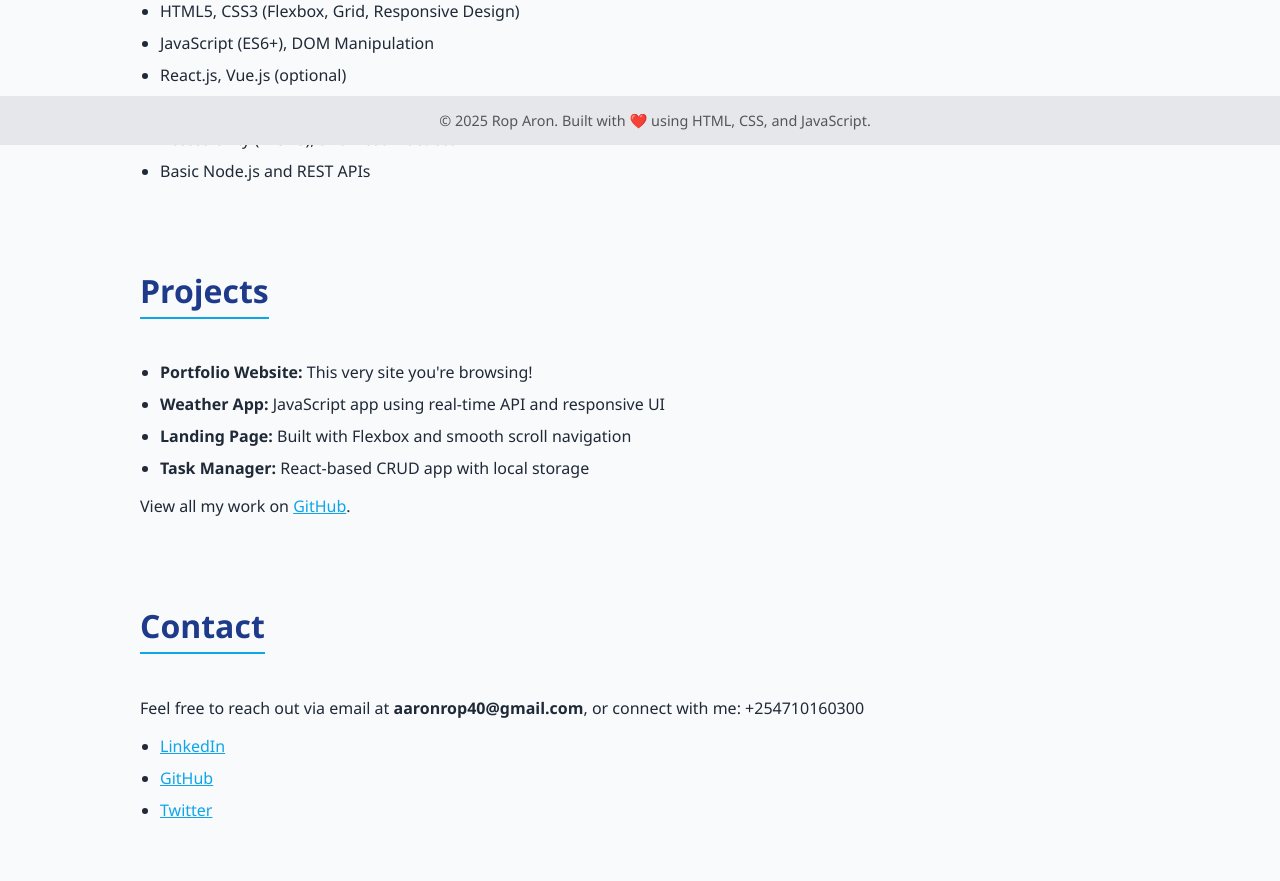
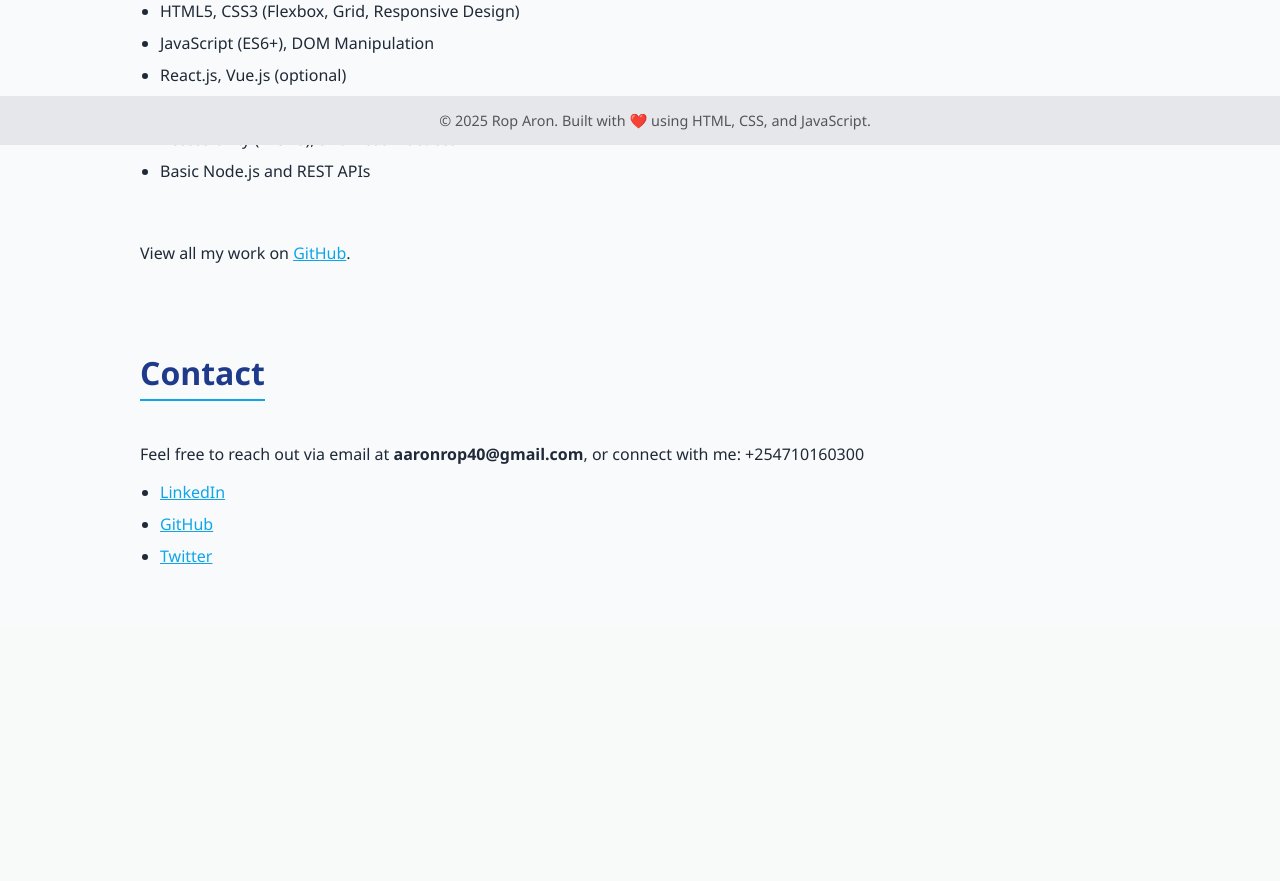
Before and after one commit to roparon/Flask_Task_App, a Flask app: template app/templates/griev.html in a window 1280 px wide. Shown: the part 655-1536 px from the top of the page. After the commit the page ends 1219 px from the top, so only its background shows below. Run offline with Flask 3, Linux system fonts and the light colour scheme; the template is opened without the code that fills it, so the values that code supplies are empty.

Commit message:
innitial commit

```diff
--- a/app/templates/griev.html
+++ b/app/templates/griev.html
@@ -153,14 +153,6 @@
     </section>
 
     <section id="projects">
-      <h2>Projects</h2>
-      <ul>
-        <li><strong>Portfolio Website:</strong> This very site you're browsing!</li>
-        <li><strong>Weather App:</strong> JavaScript app using real-time API and responsive UI</li>
-        <li><strong>Landing Page:</strong> Built with Flexbox and smooth scroll navigation</li>
-        <li><strong>Task Manager:</strong> React-based CRUD app with local storage</li>
-      </ul>
-      <p>
         View all my work on <a class="inline-link" href="https://github.com/yourusername" target="_blank">GitHub</a>.
       </p>
     </section>
```
